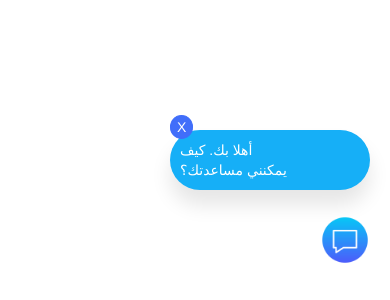
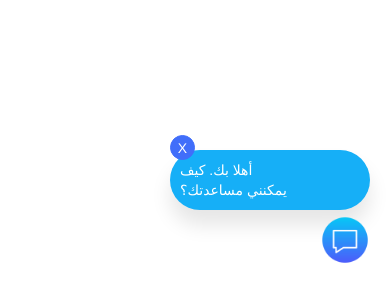
Before and after one commit to saleh1312/chatbotWidget, a plain HTML site: page index.html in a window 390 px wide. Shown: the part 544-844 px from the top of the page. Drawn offline with nearby package versions, Linux system fonts and the light colour scheme.

Commit message:
Update style.css

```diff
--- a/style.css
+++ b/style.css
@@ -49,7 +49,7 @@
     z-index: 1000;
     pointer-events: auto;
     padding: 10px;
-    bottom: 110px;
+    bottom: 125px;
     right: 20px;
     opacity: 1;
     display: flex;
@@ -72,6 +72,9 @@
   top:-15px;
   left:0px;
   position: fixed;
+  color: white;
+  width: 25px;
+  height: 25px;
 }
 
 .electrPiDiv_iframe.openiframe{
@@ -135,8 +138,8 @@
     position: fixed;
     /* background-color: transparent; */
     /* background-color: white; */
-    width: 50px;
-    height: 50px;
+    width: 65px;
+    height: 65px;
     border-radius: 50%;
     display: flex;
     flex-direction: row;
@@ -168,8 +171,8 @@
 
   }
   .electrPi_img_close{
-    width: 55px;
-    height: 50px;
+    width: 75px;
+    height: 65px;
     transition: transform 0.2s ease-in-out;
     display: none;
     /* transform: scale(1.1); */
@@ -215,6 +218,28 @@
       transform: translateY(50px);
       animation: slide-up 1s ease-in-out forwards;
   }
+
+  .electrPiDiv_iframe_msg{
+    box-shadow: 0px 15px 20px rgb(0 0 0 / 10%);
+     position: fixed;
+     border-radius: 30px;
+     width: 200px;
+     /* height: 20%; */
+     z-index: 1000;
+     pointer-events: auto;
+     padding: 10px;
+     bottom: 90px;
+     right: 20px;
+     opacity: 1;
+     display: flex;
+     justify-content: center;
+     font-weight: 100;
+     background-color: #16aff7;
+     transform: translateY(50px);
+     animation: slide-up 1s ease-in-out forwards;
+     color:white
+
+ }
 
   .electrPi_buttoncontainer {
     position: fixed;
```
